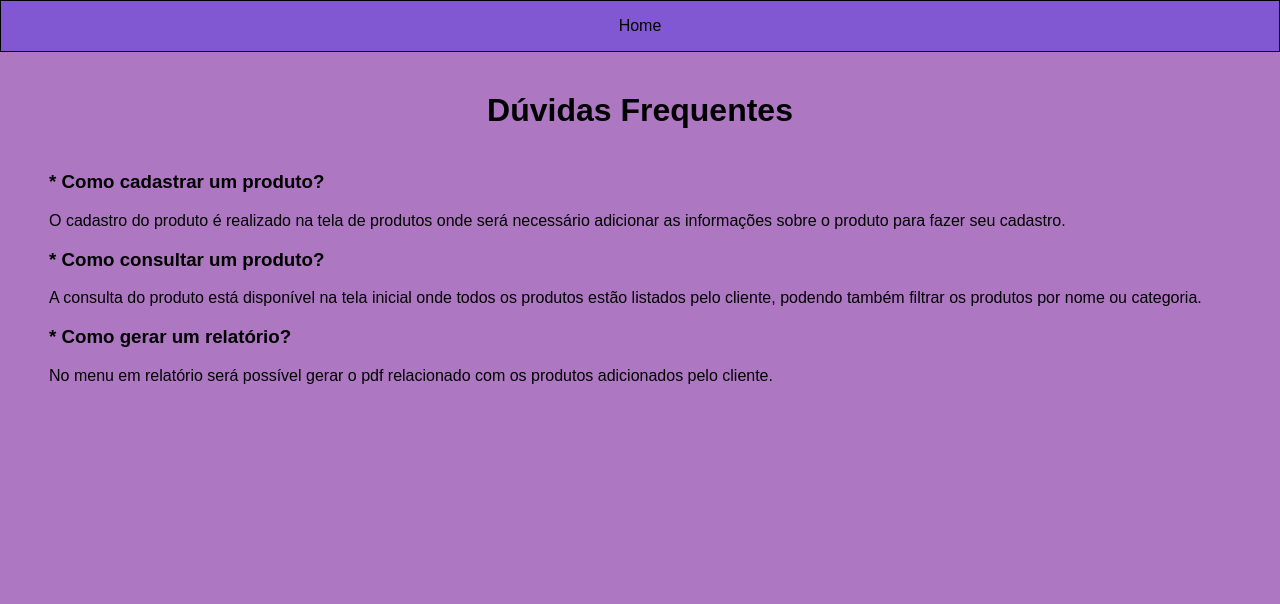
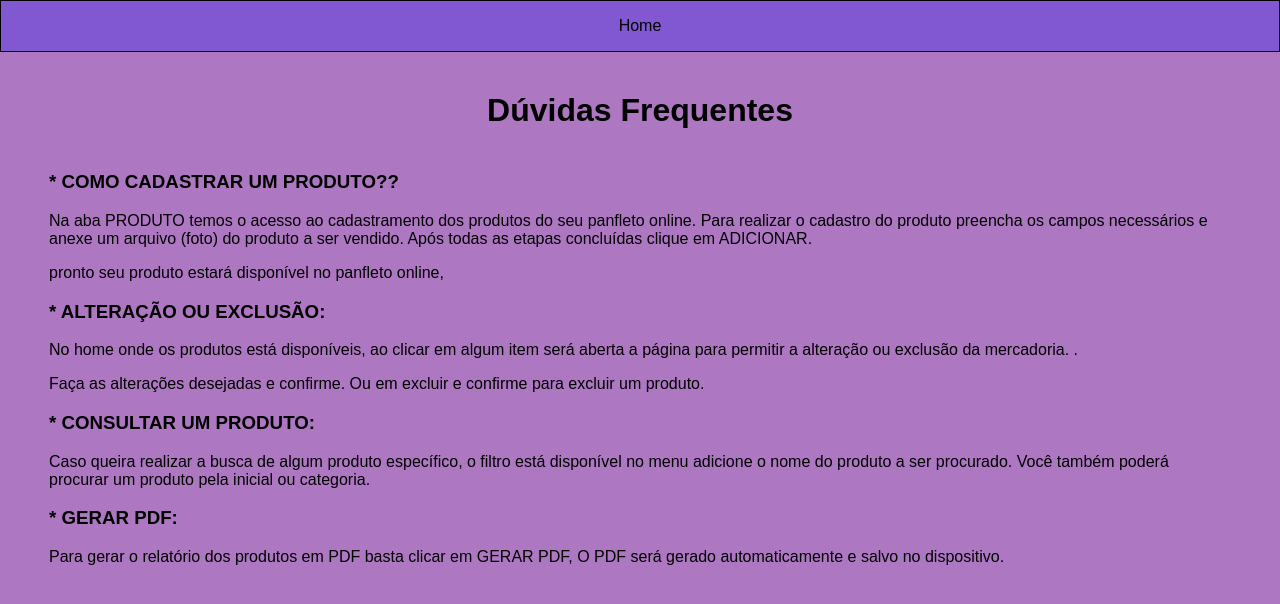
Before and after one commit to FelipeMedeia/LeList1, a Django app: template usuario/templates/duvida.html in a window 1280 px wide. Shown: the top 604 px of the page. Run offline with Django 3.2, Linux system fonts and the light colour scheme; the template is opened without the code that fills it, so the values that code supplies are empty.

Commit message:
Commit duvida-logo

```diff
--- a/usuario/templates/cadastro.html
+++ b/usuario/templates/cadastro.html
@@ -162,9 +162,6 @@
             <img src="/media/logo.png" alt="imagem" width="500px" height="500px">
 
         </div>
-    <div class="elist">
-        <h1>eList</h1>
-    </div>
     <div class="back">
         <h1>Cadastre-se</h1>
         <form method="POST" action="{% url 'cadastro' %}">{% csrf_token %}
--- a/usuario/templates/duvida.html
+++ b/usuario/templates/duvida.html
@@ -90,12 +90,30 @@
        </div>
        <div>
            <h2 class="titulo"> Dúvidas Frequentes</h2>
-           <h3>* Como cadastrar um produto?</h3>
-           <p>O cadastro do produto é realizado na tela de produtos onde será necessário adicionar as informações sobre o produto para fazer seu cadastro.</p>
-           <h3>* Como consultar um produto?</h3>
-           <p>A consulta do produto está disponível na tela inicial onde todos os produtos estão listados pelo cliente, podendo também filtrar os produtos por nome ou categoria.</p>
-           <h3>* Como gerar um relatório?</h3>
-           <p>No menu em relatório será possível gerar o pdf relacionado com os produtos adicionados pelo cliente.</p>
+           <h3>* COMO CADASTRAR UM PRODUTO??</h3>
+           <p>Na aba PRODUTO temos o acesso ao cadastramento dos produtos do seu panfleto
+            online. Para realizar o cadastro do produto preencha os campos necessários e
+            anexe um arquivo (foto) do produto a ser vendido. Após todas as etapas concluídas
+            clique em ADICIONAR.
+            </p>
+            <p>
+                pronto seu produto estará disponível no panfleto online,
+            </p>
+           <h3>* ALTERAÇÃO OU EXCLUSÃO:</h3>
+           <p>No home onde os produtos está disponíveis, ao clicar em algum item será aberta a
+            página para permitir a alteração ou exclusão da mercadoria.
+            .</p>
+            <p>Faça as alterações desejadas e confirme.
+                Ou em excluir e confirme para excluir um produto.
+            </p>
+           <h3>* CONSULTAR UM PRODUTO:</h3>
+           <p>Caso queira realizar a busca de algum produto específico, o filtro está disponível no
+            menu adicione o nome do produto a ser procurado. Você também poderá procurar
+            um produto pela inicial ou categoria.
+            </p>
+            <h3>* GERAR PDF:</h3>
+            <p>Para gerar o relatório dos produtos em PDF basta clicar em GERAR PDF, O PDF
+                será gerado automaticamente e salvo no dispositivo.</p>
        </div>
 
 
--- a/usuario/templates/index.html
+++ b/usuario/templates/index.html
@@ -11,8 +11,8 @@
         .back{
             background-color: #0000;
             position: absolute;
-            top: 50%;
-            right: 60%;
+            top: 70%;
+            right: 50%;
             transform: translate(-50%, -50%);
             padding: 80px;
             border-radius: 35px;
```
